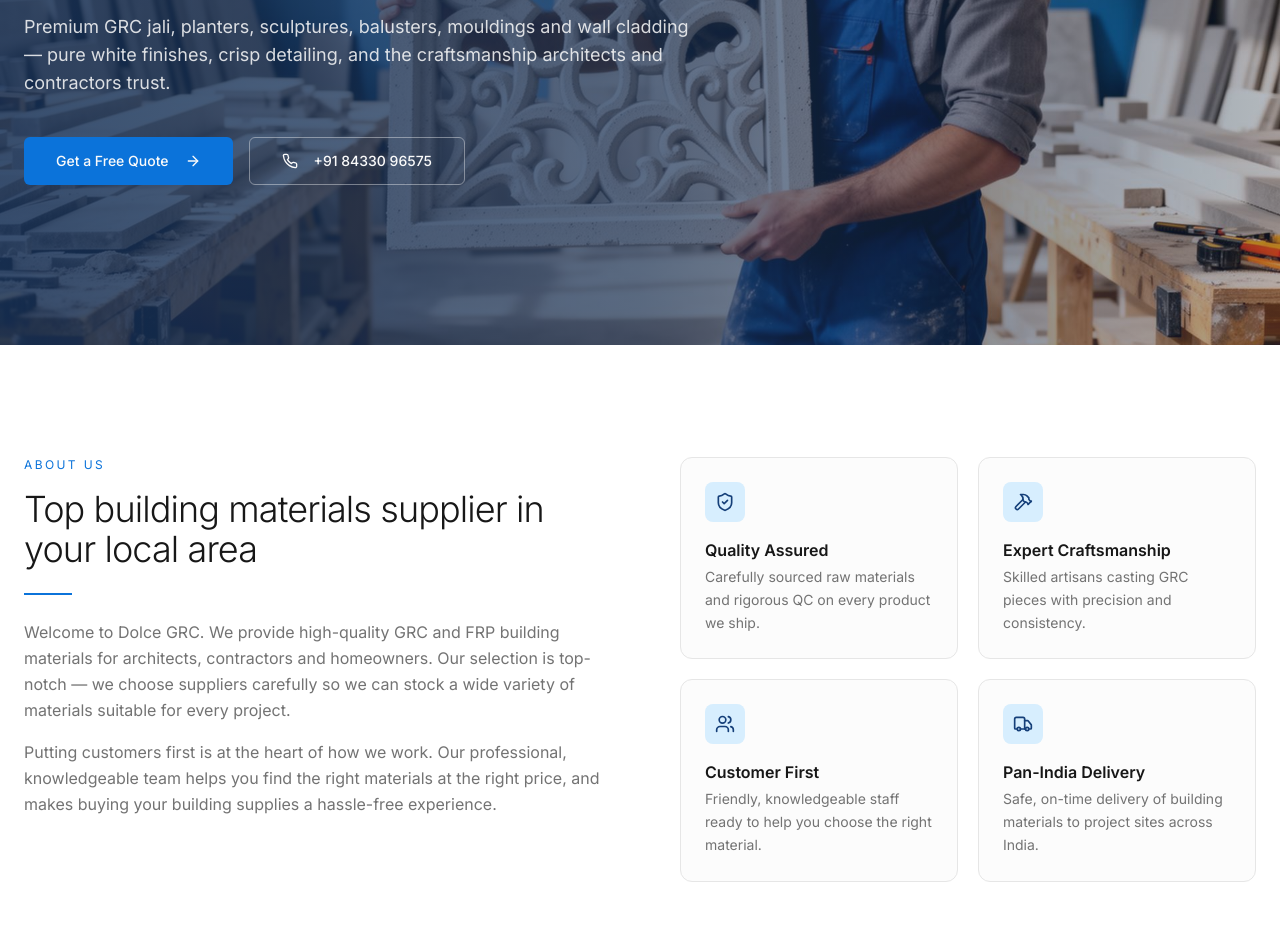
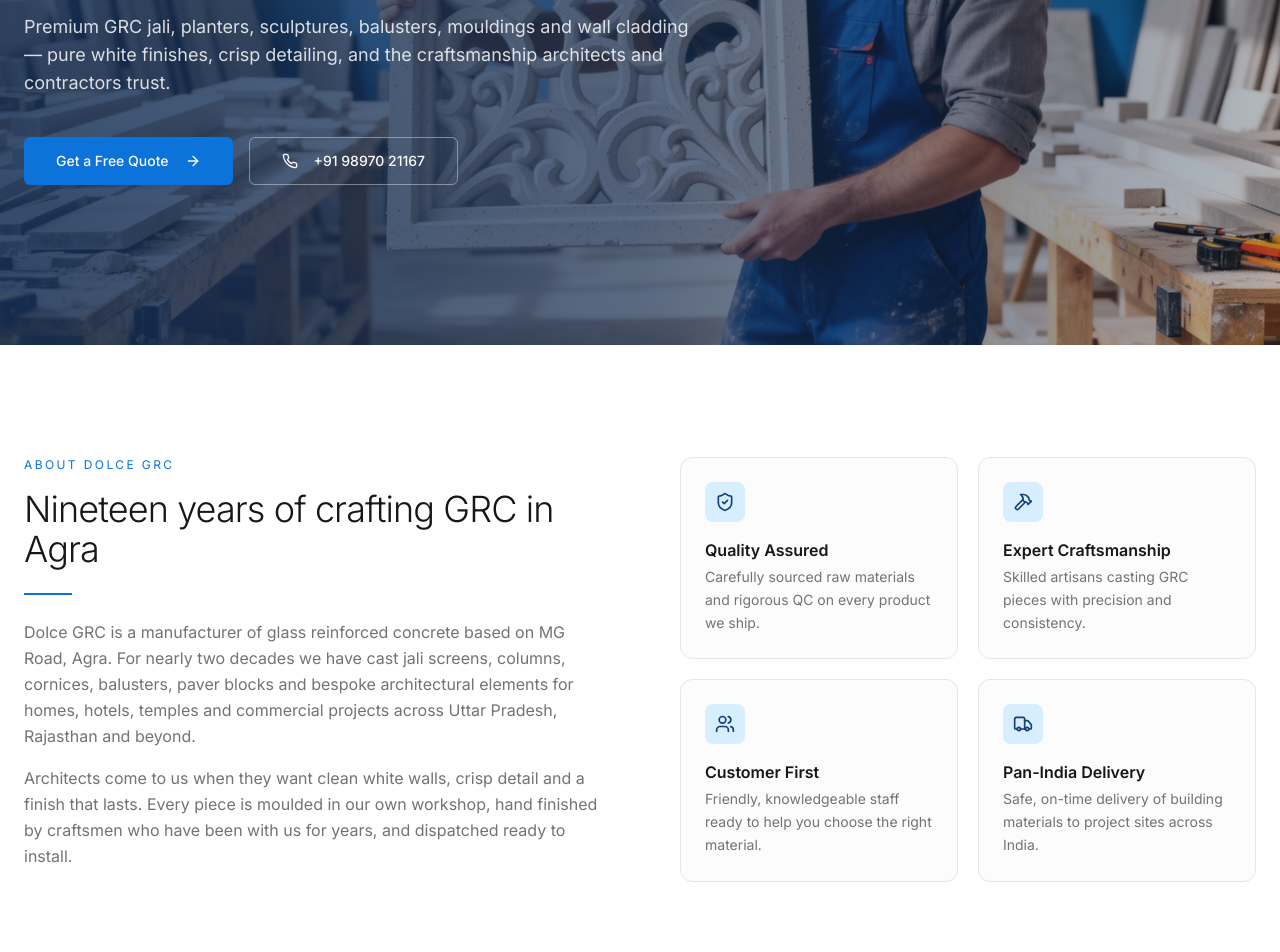
Before and after one commit to priyansha00/distro-content-view, a React (Vite) app: page / in a window 1280 px wide. Shown: the part 420-1372 px from the top of the page. Built offline with nearby package versions, Linux system fonts and the light colour scheme.

Commit message:
Changes
Co-authored-by: priyansha00 <90974301+priyansha00@users.noreply.github.com>

```diff
--- a/index.html
+++ b/index.html
@@ -4,12 +4,13 @@
     <meta charset="UTF-8" />
     <meta name="viewport" content="width=device-width, initial-scale=1.0" />
     <link rel="stylesheet" href="https://fonts.googleapis.com/css2?family=Inter:wght@300;400;500;600;700&display=swap">
-    <title>Dolce GRC — GRC Jali, Planters, Balusters & Wall Cladding</title>
-    <meta name="description" content="Top supplier of GRC building materials: jali screens, FRP planters, sculptures, balusters, mouldings and wall cladding. Get a free quote today." />
-    <meta name="author" content="Lovable" />
+    <title>Dolce GRC Agra | GRC Jali, Cornice, Columns & Paver Blocks</title>
+    <meta name="description" content="Dolce GRC is a 19 year old GRC manufacturer in Agra. Jali screens, cornices, columns, balusters and paver blocks for architects and builders. Call +91 98970 21167." />
+    <meta name="keywords" content="GRC Agra, GRC jali manufacturer, glass reinforced concrete India, GRC cornice, GRC column, GRC paver block, Dolce GRC, S K Tiles Agra" />
+    <link rel="canonical" href="https://distro-content-view.lovable.app/" />
 
-    <meta property="og:title" content="d504caae-f66c-47b1-9469-9d27392b8442" />
-    <meta property="og:description" content="Lovable Generated Project" />
+    <meta property="og:title" content="Dolce GRC Agra | GRC Jali, Cornice, Columns & Paver Blocks" />
+    <meta property="og:description" content="GRC manufacturer in Agra since 2006. Jali, cornices, columns, balusters, paver blocks. Pioneers of GRC in UP and Rajasthan." />
     <meta property="og:type" content="website" />
     <meta property="og:image" content="https://lovable.dev/opengraph-image-p98pqg.png" />
 
--- a/src/components/site/About.tsx
+++ b/src/components/site/About.tsx
@@ -13,22 +13,23 @@ export function About() {
       <div className="container mx-auto px-6 max-w-7xl">
         <div className="grid grid-cols-1 lg:grid-cols-2 gap-12 lg:gap-20 items-start">
           <div>
-            <span className="text-xs tracking-[0.2em] uppercase text-brand-blue mb-4 block">About Us</span>
+            <span className="text-xs tracking-[0.2em] uppercase text-brand-blue mb-4 block">About Dolce GRC</span>
             <h2 className="text-3xl md:text-4xl font-light tracking-tight mb-6">
-              Top building materials supplier in your local area
+              Nineteen years of crafting GRC in Agra
             </h2>
             <div className="w-12 h-0.5 bg-brand-blue mb-6" />
             <p className="text-luxury-body text-muted-foreground leading-relaxed mb-4">
-              Welcome to Dolce GRC. We provide high-quality GRC and FRP building
-              materials for architects, contractors and homeowners. Our selection
-              is top-notch — we choose suppliers carefully so we can stock a wide
-              variety of materials suitable for every project.
+              Dolce GRC is a manufacturer of glass reinforced concrete based on
+              MG Road, Agra. For nearly two decades we have cast jali screens,
+              columns, cornices, balusters, paver blocks and bespoke architectural
+              elements for homes, hotels, temples and commercial projects across
+              Uttar Pradesh, Rajasthan and beyond.
             </p>
             <p className="text-luxury-body text-muted-foreground leading-relaxed">
-              Putting customers first is at the heart of how we work. Our
-              professional, knowledgeable team helps you find the right materials
-              at the right price, and makes buying your building supplies a
-              hassle-free experience.
+              Architects come to us when they want clean white walls, crisp
+              detail and a finish that lasts. Every piece is moulded in our own
+              workshop, hand finished by craftsmen who have been with us for
+              years, and dispatched ready to install.
             </p>
           </div>
 
--- a/src/components/site/Footer.tsx
+++ b/src/components/site/Footer.tsx
@@ -15,8 +15,8 @@ export function Footer() {
         <div>
           <h4 className="text-primary-foreground font-medium mb-3">Contact</h4>
           <ul className="text-sm space-y-2">
-            <li><a href="tel:+918433096575" className="hover:text-primary-foreground">+91 84330 96575</a></li>
-            <li><a href="mailto:hello@dolcegrc.com" className="hover:text-primary-foreground">hello@dolcegrc.com</a></li>
+            <li><a href="tel:+919897021167" className="hover:text-primary-foreground">+91 98970 21167</a></li>
+            <li><a href="mailto:suneet.grc@gmail.com" className="hover:text-primary-foreground">suneet.grc@gmail.com</a></li>
           </ul>
         </div>
         <div>
--- a/src/components/site/Hero.tsx
+++ b/src/components/site/Hero.tsx
@@ -49,9 +49,9 @@ export function Hero() {
               asChild
               className="h-12 px-8 bg-transparent border-primary-foreground/40 text-primary-foreground hover:bg-primary-foreground hover:text-luxury-navy"
             >
-              <a href="tel:+918433096575">
+              <a href="tel:+919897021167">
                 <Phone className="mr-2 h-4 w-4" />
-                +91 84330 96575
+                +91 98970 21167
               </a>
             </Button>
           </div>
--- a/src/components/site/QuoteForm.tsx
+++ b/src/components/site/QuoteForm.tsx
@@ -51,9 +51,9 @@ export function QuoteForm({ products }: Props) {
           {/* Contact info */}
           <div className="space-y-4">
             {[
-              { icon: Phone, label: "Call us", value: "+91 84330 96575", href: "tel:+918433096575" },
-              { icon: Mail, label: "Email", value: "hello@dolcegrc.com", href: "mailto:hello@dolcegrc.com" },
-              { icon: MapPin, label: "Visit", value: "Showroom & Workshop, India", href: undefined }
+              { icon: Phone, label: "Call us", value: "+91 98970 21167", href: "tel:+919897021167" },
+              { icon: Mail, label: "Email", value: "suneet.grc@gmail.com", href: "mailto:suneet.grc@gmail.com" },
+              { icon: MapPin, label: "Visit", value: "Near Deewani Crossing, MG Road, Agra 282002", href: undefined }
             ].map(({ icon: Icon, label, value, href }) => (
               <Card key={label} className="border-border">
                 <CardContent className="p-5 flex items-start gap-4">
```
